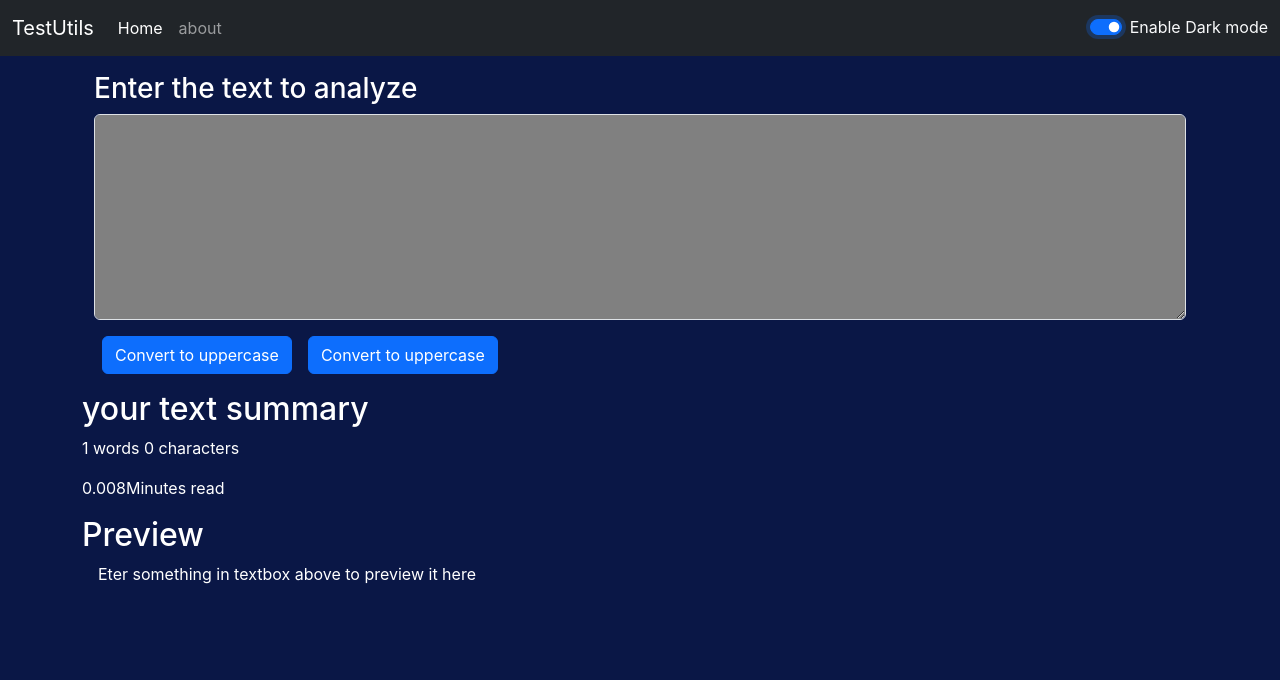
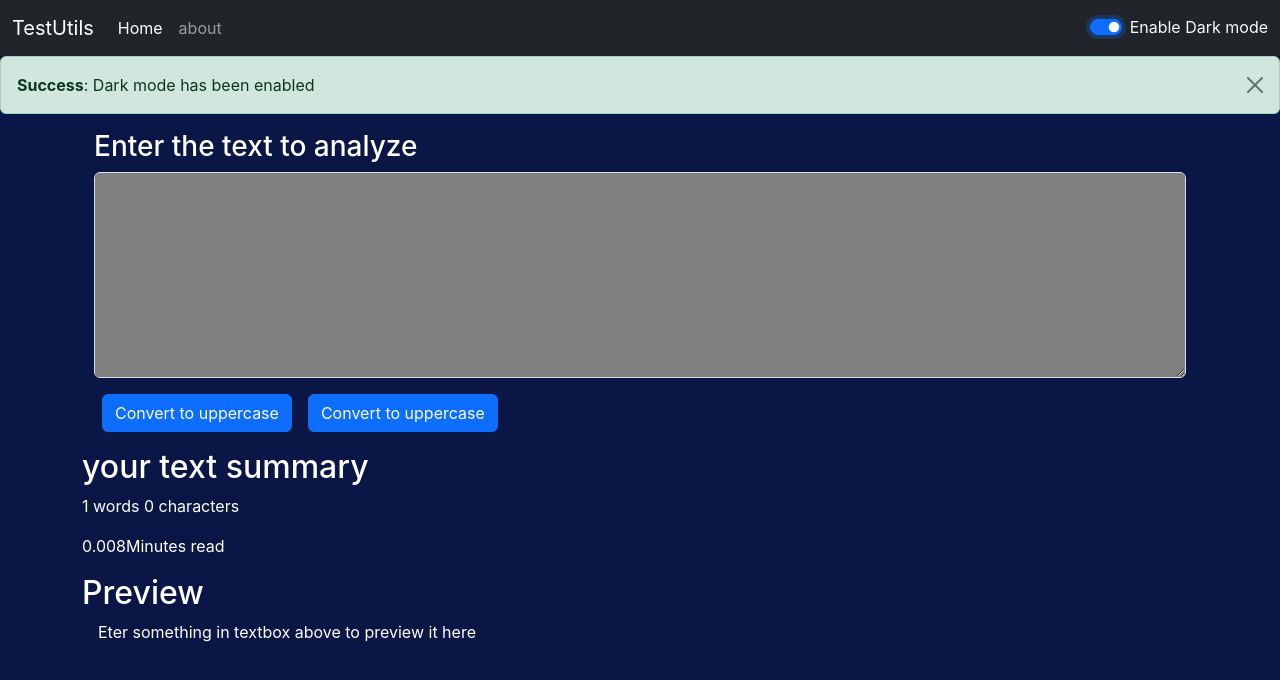
Before and after one commit to Shrikantj0794/react-textutils, a React (Create React App) app: page / in a window 1280 px wide. Both pictures are taken after a click on the switch "Enable Dark mode". Shown: the top 680 px of the page. Built offline with nearby package versions, Linux system fonts and the light colour scheme.

Commit message:
showing alert msg

```diff
--- a/src/App.js
+++ b/src/App.js
@@ -1,4 +1,5 @@
 import './App.css';
+import Alert from './components/Alert';
 // import About from './components/About';
 import Navbar from './components/Navbar';
 import TextForm from './components/TextForm';
@@ -6,24 +7,36 @@
 
 function App() {
   const [mode, setmode] = useState('light');
+  const [alert, setAlert] = useState(null);
+
+  const showAlert = (message, type) =>{
+    setAlert({
+      msg: message,
+      type: type
+    })
+  }
+
 
    const toggleMode =()=>{
     if(mode==='light'){
       setmode('dark');
       document.body.style.backgroundColor = "rgb(10 23 70)"
+      //Alert msg
+      showAlert(" Dark mode has been enabled", "success")
     }
     else{
       setmode("light");
       document.body.style.backgroundColor = "white"
+      //Alert msg
+      showAlert(" lignt mode has been enabled", "success")
     }
-
-
   }
   return (
     <>
     <Navbar title='TestUtils' mode={mode} toggleMode={toggleMode}/>
+    <Alert alert={alert}/>
     <div className="container mx-6 my-3">
-    <TextForm heading='Enter the text to analyze' mode={mode}/>
+    <TextForm heading='Enter the text to analyze' mode={mode} showAlert={showAlert}/>
     {/* <About/> */}
     </div>
     </>
--- /dev/null
+++ b/src/components/Alert.js
@@ -0,0 +1,15 @@
+import React from 'react'
+
+export default function Alert(props) {
+    //capitalize the first letter in alert msg
+    const capitalize = (word)=>{
+        const lower = word.toLowerCase();
+        return lower.charAt(0).toUpperCase() + lower.slice(1);
+    }
+  return (
+    props.alert && <div class={`alert alert-${props.alert.type} alert-dismissible fade show`} role="alert">
+        <strong>{capitalize(props.alert.type)}</strong>:{props.alert.msg}
+        <button type="button" class="btn-close" data-bs-dismiss="alert" aria-label="Close"></button>
+    </div>
+  )
+}
--- a/src/components/TextForm.js
+++ b/src/components/TextForm.js
@@ -1,16 +1,18 @@
 import React,{useState} from 'react'
+
 export default function TextForm(props) {
   const handleUpclick = ()=>{
     let newText = text.toUpperCase();
-    setText(newText)
-
+    setText(newText);
+    props.showAlert(" Converted to Uppercase!", "success")
   }
   const handleOnChange = (event)=>{
     setText(event.target.value)
   }
   const handleLoclick = ()=>{
     let lowerCase = text.toLowerCase();
-    setText(lowerCase)
+    setText(lowerCase);
+    props.showAlert(" Converted to Lowercase!", "success")
   }
     const [text, setText] = useState('');
   return (
```
